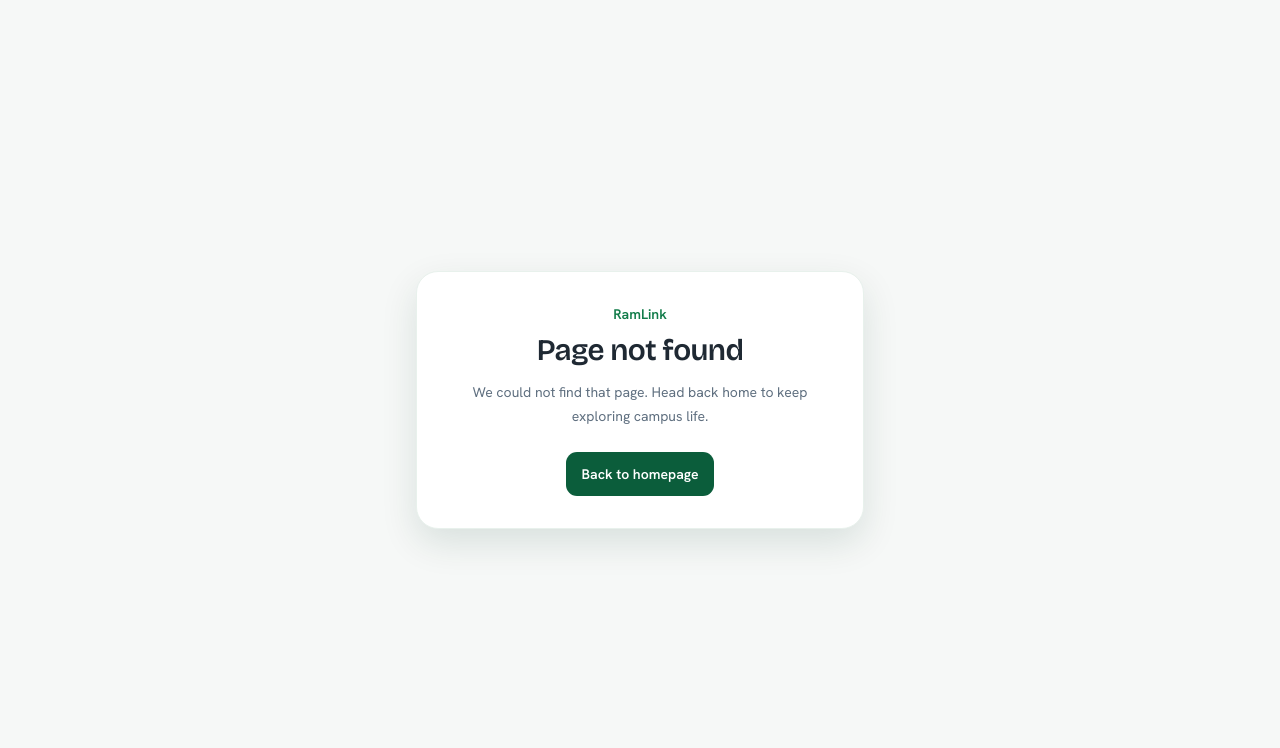
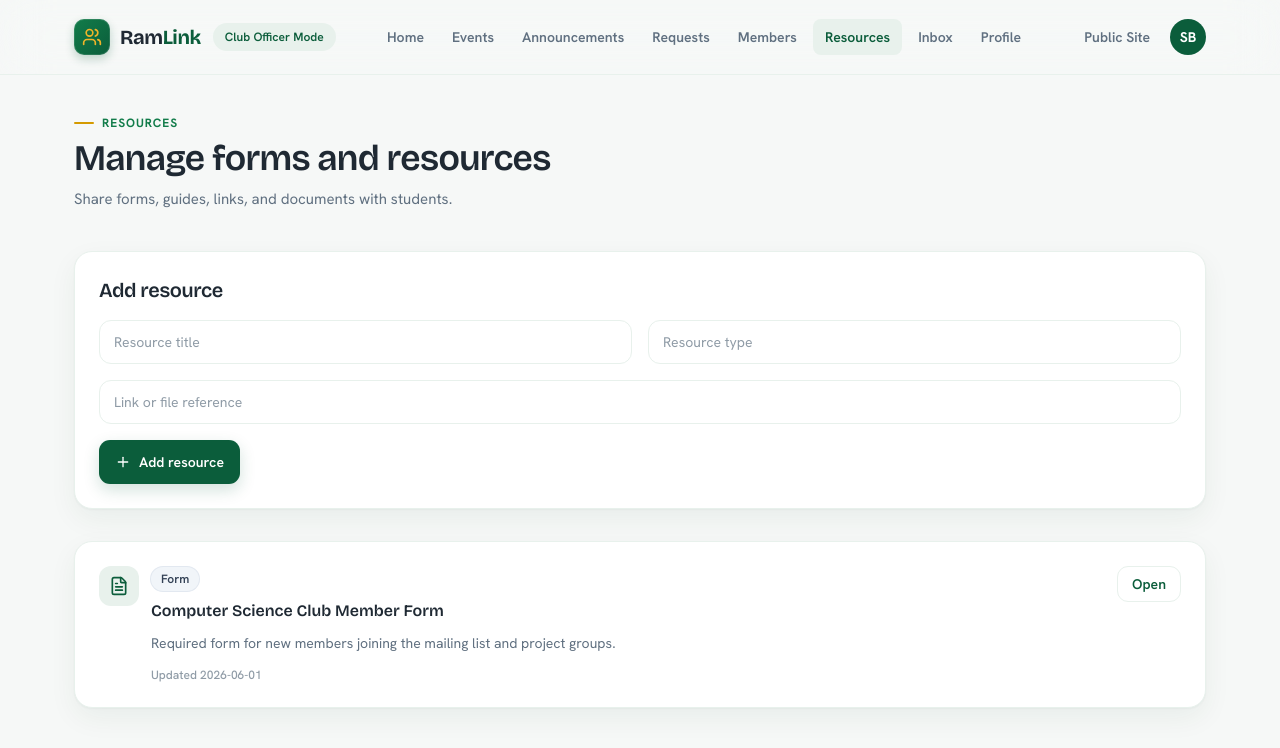
Before and after one commit to sambatrausmc/RamLink, a Next.js app: page /club/resources in a window 1280 px wide. Before the commit this address had no page. Shown: the top 748 px of the page. Built offline with nearby package versions, Linux system fonts and the light colour scheme.

Commit message:
add club officer resources page

```diff
--- /dev/null
+++ b/app/(club)/club/resources/page.tsx
@@ -0,0 +1,45 @@
+import { Plus } from "lucide-react";
+import { ResourceCard } from "@/components/cards/resource-card";
+import { PageHeader } from "@/components/common/page-header";
+import { Button } from "@/components/ui/button";
+import { Card, CardContent } from "@/components/ui/card";
+import { Input } from "@/components/ui/input";
+import { resources } from "@/lib/mock-data";
+export default function ClubResourcesPage() {
+  const clubResources = resources.filter(
+    (resource) => resource.clubId === "cs-club",
+  );
+  return (
+    <div className="space-y-8">
+      <PageHeader
+        eyebrow="Resources"
+        title="Manage forms and resources"
+        description="Share forms, guides, links, and documents with students."
+      />
+      <Card>
+        <CardContent>
+          <h2 className="font-display text-xl font-semibold tracking-[-0.02em] text-brand-ink">
+            Add resource
+          </h2>
+          <form className="mt-4 grid gap-4 md:grid-cols-2">
+            <Input placeholder="Resource title" />
+            <Input placeholder="Resource type" />
+            <Input
+              className="md:col-span-2"
+              placeholder="Link or file reference"
+            />
+            <Button className="w-fit">
+              <Plus className="h-4 w-4" />
+              Add resource
+            </Button>
+          </form>
+        </CardContent>
+      </Card>
+      <section className="space-y-4">
+        {clubResources.map((resource) => (
+          <ResourceCard key={resource.id} resource={resource} />
+        ))}
+      </section>
+    </div>
+  );
+}
```
